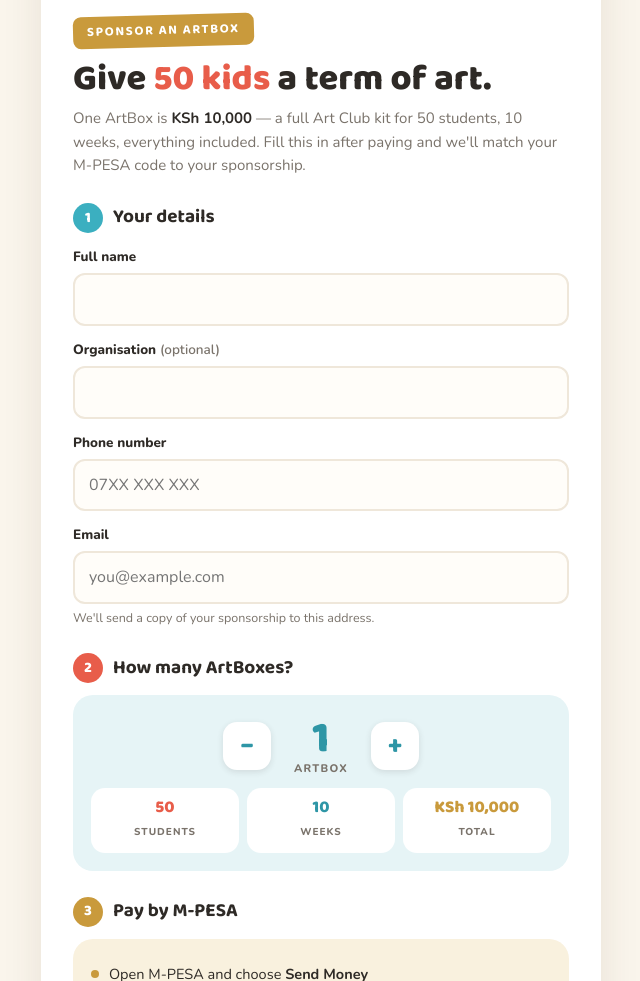
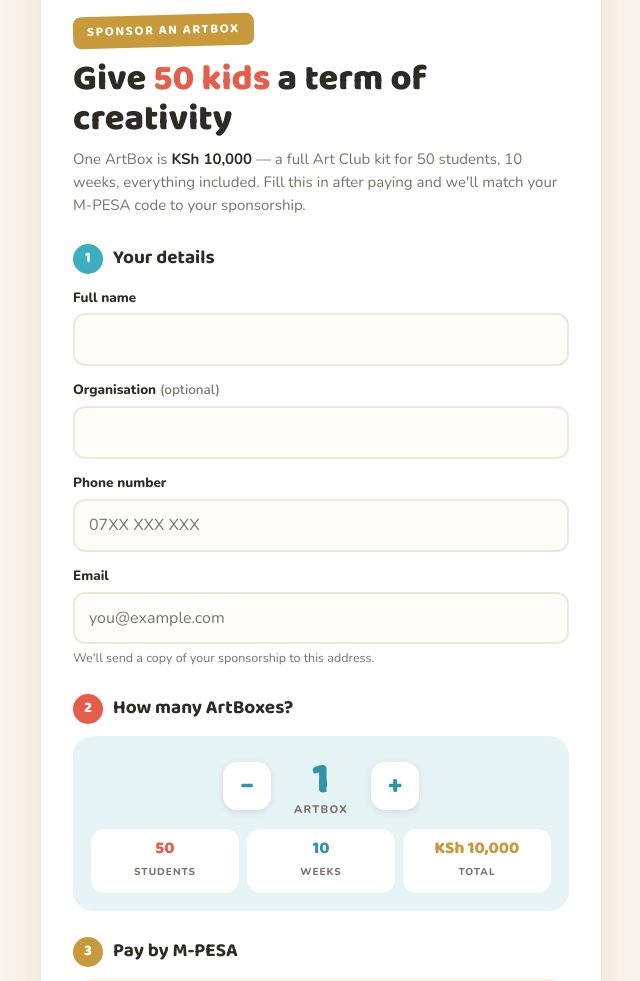
Before and after one commit to knjoroge-casa/artbox-sponsor-form, a plain HTML site: page index.html in a window 1280 px wide. Shown: the part 119-1100 px from the top of the page, without its empty margins (319-959 px from the left). Drawn offline with nearby package versions, Linux system fonts and the light colour scheme.

Commit message:
Update index.html

```diff
--- a/index.html
+++ b/index.html
@@ -220,7 +220,7 @@
 
     <div id="form-area">
       <span class="badge">Sponsor an ArtBox</span>
-      <h1>Give <em>50 kids</em> a term of art.</h1>
+      <h1>Give <em>50 kids</em> a term of creativity</h1>
       <p class="lede">One ArtBox is <strong>KSh 10,000</strong> — a full Art Club kit for 50 students, 10 weeks, everything included. Fill this in after paying and we'll match your M-PESA code to your sponsorship.</p>
 
       <!-- 1 · Your details -->
```
